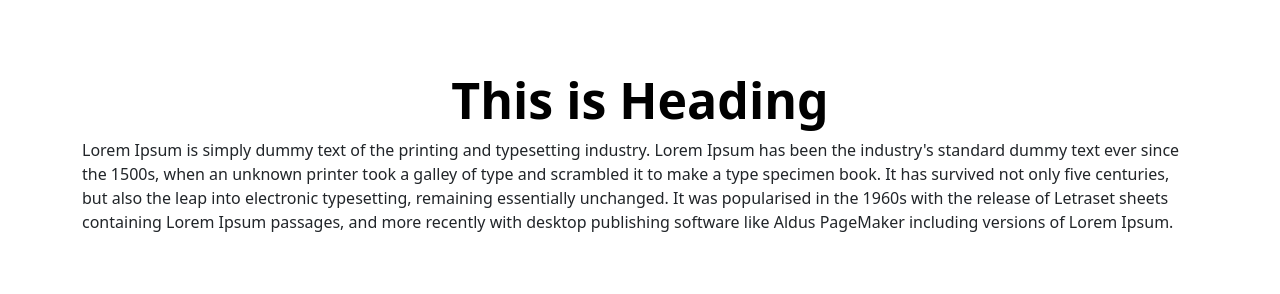
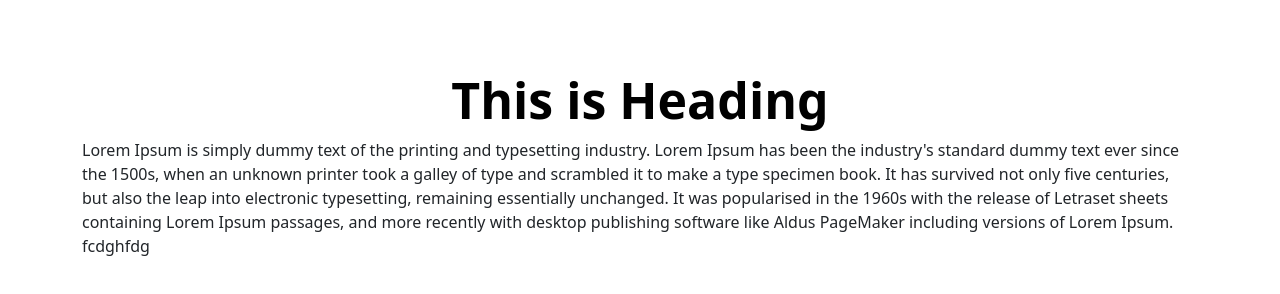
Before and after one commit to qasidsaleh/saas-test, a plain HTML site: page index.html in a window 1280 px wide. Drawn offline with nearby package versions, Linux system fonts and the light colour scheme.

Commit message:
test commit

```diff
--- a/index.html
+++ b/index.html
@@ -16,7 +16,7 @@
 				<section class="content">
 					<div class="container">
 						<h1 class="text-center">This is Heading</h1>
-						<p class="test test2">Lorem Ipsum is simply dummy text of the printing and typesetting industry. Lorem Ipsum has been the industry's standard dummy text ever since the 1500s, when an unknown printer took a galley of type and scrambled it to make a type specimen book. It has survived not only five centuries, but also the leap into electronic typesetting, remaining essentially unchanged. It was popularised in the 1960s with the release of Letraset sheets containing Lorem Ipsum passages, and more recently with desktop publishing software like Aldus PageMaker including versions of Lorem Ipsum.</p>
+						<p class="test test2">Lorem Ipsum is simply dummy text of the printing and typesetting industry. Lorem Ipsum has been the industry's standard dummy text ever since the 1500s, when an unknown printer took a galley of type and scrambled it to make a type specimen book. It has survived not only five centuries, but also the leap into electronic typesetting, remaining essentially unchanged. It was popularised in the 1960s with the release of Letraset sheets containing Lorem Ipsum passages, and more recently with desktop publishing software like Aldus PageMaker including versions of Lorem Ipsum. fcdghfdg</p>
 					</div>
 				</section>
 			</main>
```
